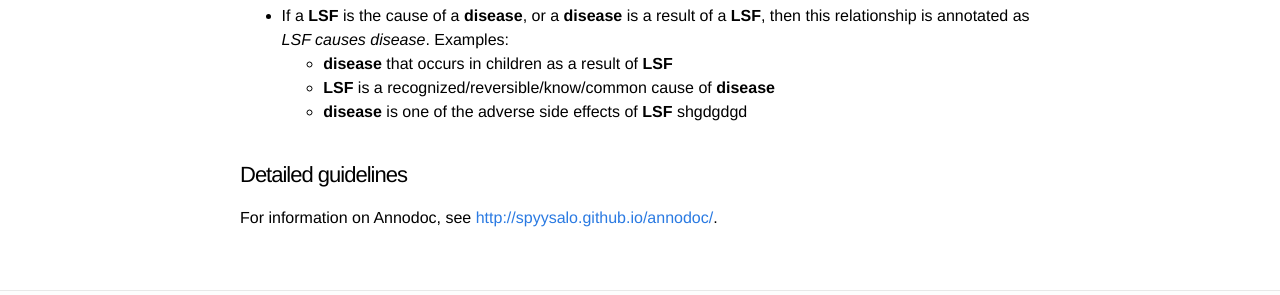
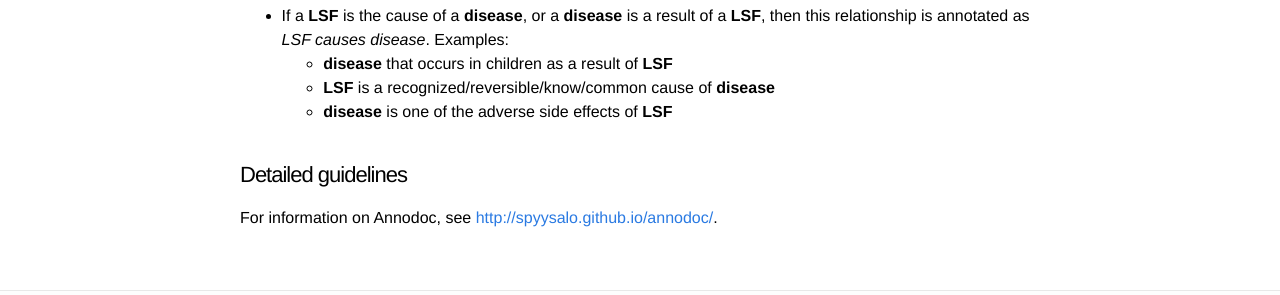
Before and after one commit to EvaMakri/lifestylefactors-annotation-docs, a Jekyll site: the page built from index.md, in a window 1280 px wide. Shown: the part 502-797 px from the top of the page. Built offline with Jekyll 4.4.1, drawn with Linux system fonts in a browser that asks for light colours.

Commit message:
Update index.md

```diff
--- a/index.md
+++ b/index.md
@@ -18,7 +18,7 @@ The scope of this annotation is to detect lifestyle factors which affect the ris
 * If a __LSF__ is the cause of a __disease__, or a __disease__ is a result of a __LSF__, then this relationship is annotated as _LSF causes disease_. Examples:
   * __disease__ that occurs in children as a result of __LSF__
   * __LSF__ is a recognized/reversible/know/common cause of __disease__
-  * __disease__ is one of the adverse side effects of __LSF__ shgdgdgd
+  * __disease__ is one of the adverse side effects of __LSF__
 
 ### Detailed guidelines
 
```
